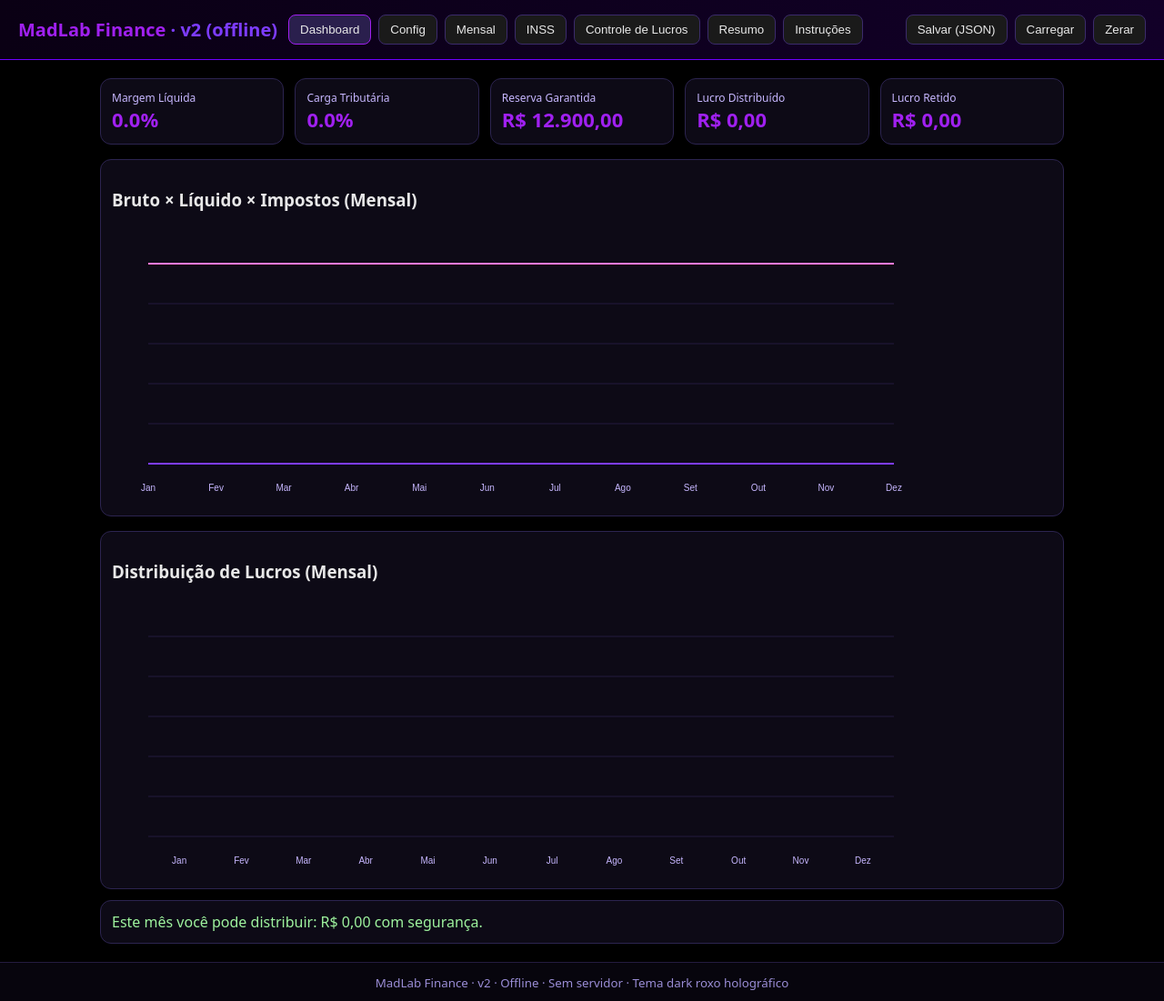
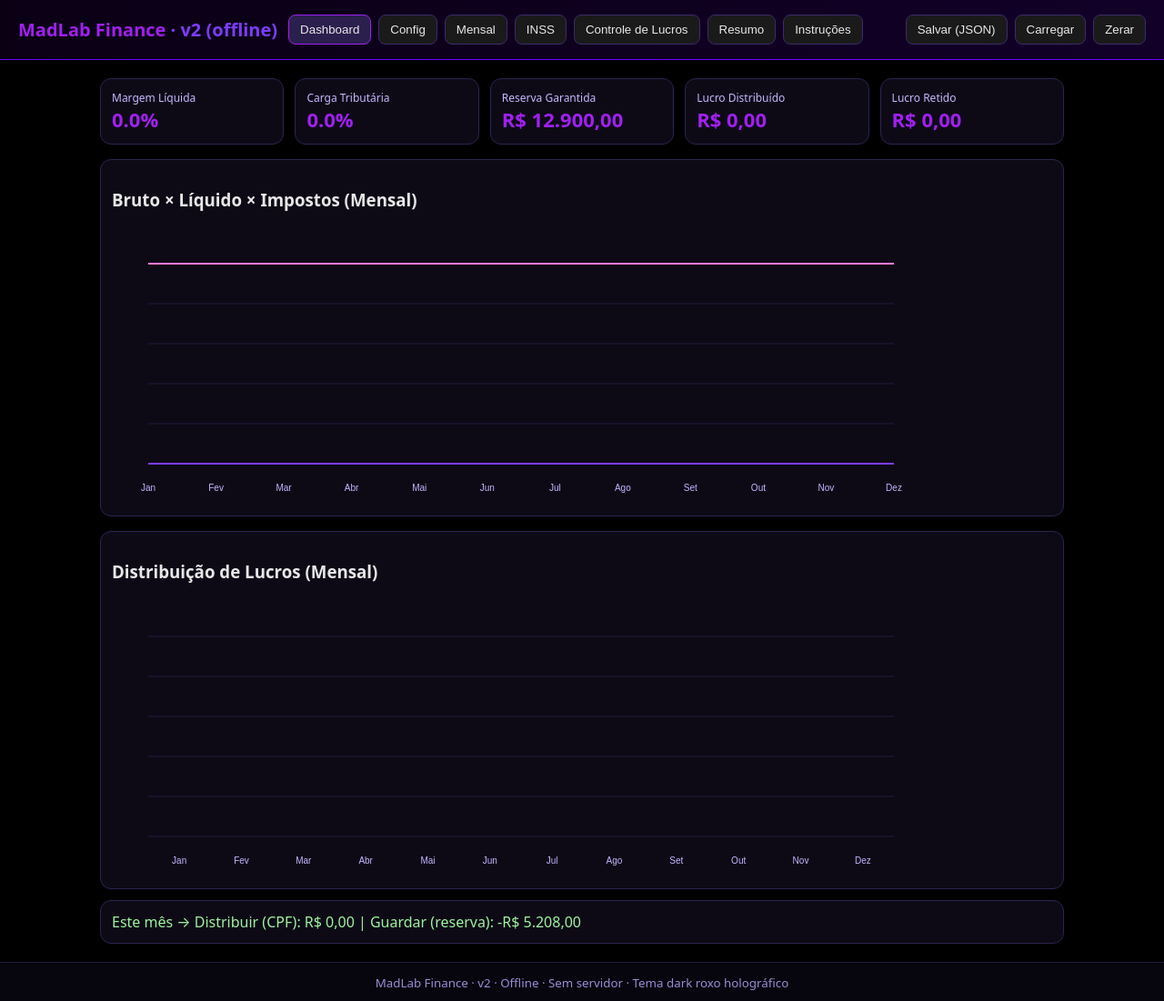
Before and after one commit to madlabnexus/madlab-finance, a plain HTML site: page index.html in a window 1280 px wide. Shown: the whole page at 91% size. Drawn offline with Linux system fonts and the light colour scheme.

Commit message:
Add files via upload

```diff
--- a/app.js
+++ b/app.js
@@ -119,10 +119,12 @@ function calcMonth(i){
   const saldoFinal = saldoIni + entradas - saidas;
 
   const reservaNec = (cfg.saude + cfg.contador) * cfg.reservaMeses;
-  const lucroDisp = Math.max(0, saldoFinal - reservaNec);
-  const recomendado = lucroDisp;
+  const guardarReserva = Math.min(saldoFinal, reservaNec);
+  const distribuirCPF = Math.max(0, saldoFinal - guardarReserva);
+  const lucroDisp = distribuirCPF; // compatibilidade com v2
+  const recomendado = distribuirCPF; // manter naming anterior para gráficos
 
-  return { das, inssFolha, inssComp, irpf, impostos, fixas, liquido, saldoFinal, reservaNec, lucroDisp, recomendado, bruto:f };
+  return { das, inssFolha, inssComp, irpf, impostos, fixas, liquido, saldoFinal, reservaNec, guardarReserva, distribuirCPF, lucroDisp, recomendado, bruto:f };
 }
 
 // Tables / KPIs / Charts (same of v1 with adjustments)
@@ -207,8 +209,8 @@ function renderKPIs(){
   $('#kpiDistribuido').textContent = brl(totalDistrib);
   $('#kpiRetido').textContent = brl(Math.max(0, totalSaldo - reservaNec));
   const mesAtual = new Date().getMonth();
-  const rec = calcMonth(mesAtual).recomendado;
-  $('#painelDecisao').textContent = `Este mês você pode distribuir: ${brl(rec)} com segurança.`;
+  const C = calcMonth(mesAtual);
+  $('#painelDecisao').textContent = `Este mês → Distribuir (CPF): ${brl(C.distribuirCPF)} | Guardar (reserva): ${brl(C.guardarReserva)}`;
 }
 
 let ctxLinha=null, ctxBar=null;
@@ -332,7 +334,7 @@ function loadMatrix(){
 function propagateCashflow(){
   for(let i=0;i<11;i++){
     const c = calcMonth(i);
-    const carry = Math.max(0, c.saldoFinal - c.recomendado);
+    const carry = Math.max(0, c.saldoFinal - c.distribuirCPF); // saldoFinal - distribuir = valor a guardar
     state.meses[i+1].saldoInicial = carry;
   }
   persist();
--- a/index.html
+++ b/index.html
@@ -45,7 +45,7 @@
       <canvas id="chartBar" width="900" height="300"></canvas>
     </div>
   </div>
-  <div class="decision" id="painelDecisao">Este mês você pode distribuir: --</div>
+  <div class="decision" id="painelDecisao">Este mês → Distribuir (CPF): -- | Guardar (reserva): --</div>
 </section>
 
 <section id="config" class="tab">
@@ -158,9 +158,9 @@
 <section id="lucros" class="tab">
   <h2>Controle de Lucros (Reserva inteligente)</h2>
   <table id="tblLucros">
-    <thead><tr><th>Mês</th><th>Saldo Final</th><th>Reserva Necessária</th><th>Lucro Disponível</th><th>Recomendado Distribuir</th></tr></thead>
+    <thead><tr><th>Mês</th><th>Saldo Final</th><th>Guardar (Reserva)</th><th>Distribuir p/ CPF</th><th>Reserva Necessária</th><th>Lucro Disponível</th><th>Recomendado Distribuir</th></tr></thead>
     <tbody></tbody>
-    <tfoot><tr><th>Total</th><th></th><th></th><th></th><th id="sumDistribuir">--</th></tr></tfoot>
+    <tfoot><tr><th>Total</th><th></th><th id="sumGuardar">--</th><th id="sumDistribCPF">--</th><th></th><th></th><th id="sumDistribuir">--</th></tr></tfoot>
   </table>
 </section>
 
```
